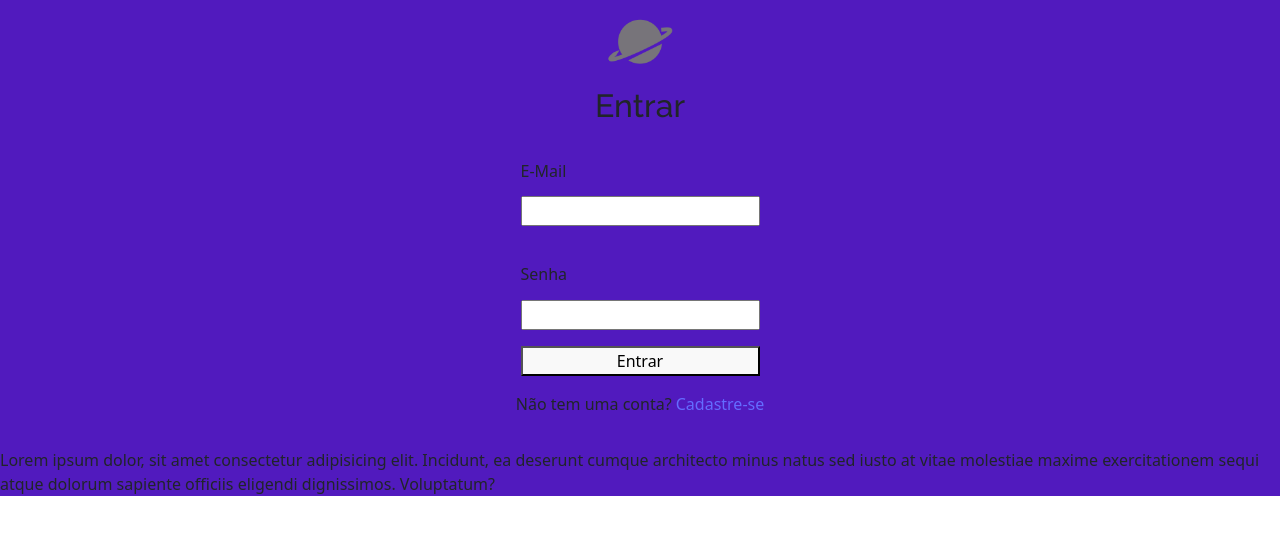
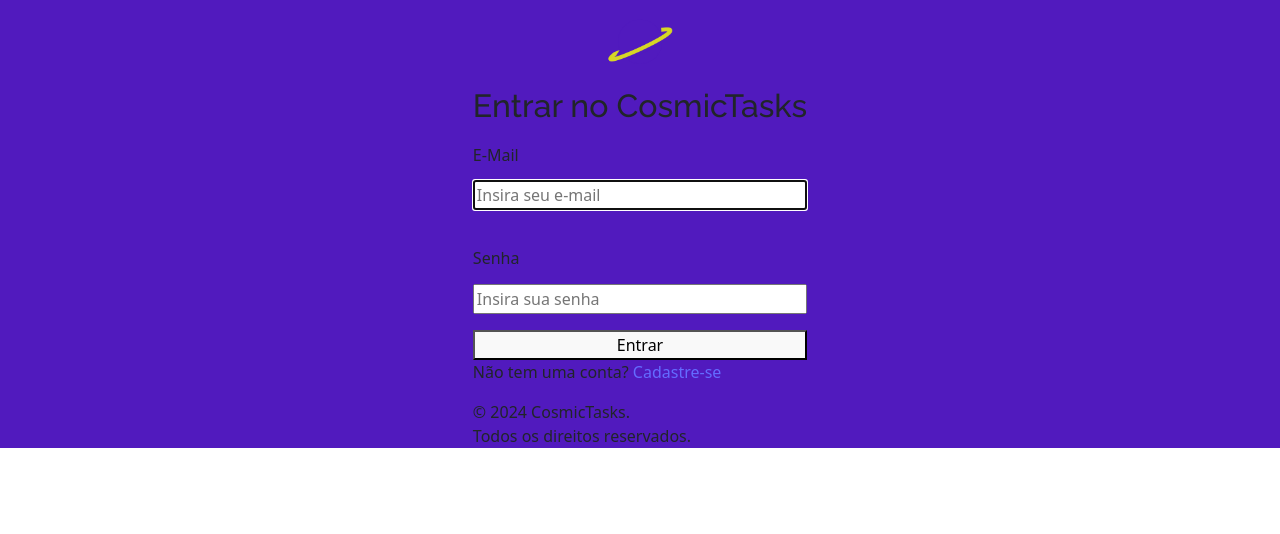
Before and after one commit to CosmicTasks/dev, a React (Vite) app in the folder app/: page /login in a window 1280 px wide. Shown: the top 534 px of the page. Built offline with nearby package versions, Linux system fonts and the light colour scheme; what emoji-mart would draw is missing.

Commit message:
login fetch

```diff
--- a/app/src/components/Login.jsx
+++ b/app/src/components/Login.jsx
@@ -1,35 +1,100 @@
 import { useState } from "react";
 import style from "./Login.module.css";
-import astronauta from "../assets/astronauta.svg";
-import PropTypes from "prop-types";
 import { Link } from "react-router-dom";
+import Alert from "./app/alert/Alert";
 
 const Login = () => {
+  const [email, setEmail] = useState("");
+  const [senha, setSenha] = useState("");
+  const [erro, setErro] = useState(null);
+  const [sucesso, setSucesso] = useState(false);
+
+  const handleLogin = async (e) => {
+    e.preventDefault();
+    try {
+      const info = { email, senha };
+      const response = await fetch("http://localhost:4000/api/login", {
+        method: "POST",
+        headers: {
+          "Content-Type": "application/json",
+        },
+        body: JSON.stringify(info),
+      });
+      const data = await response.json();
+      if (response.ok) {
+        const user = JSON.stringify(data);
+        localStorage.setItem("user", user);
+        setSucesso(true);
+        window.location.replace("/app");
+      } else {
+        setErro(response.error);
+      }
+    } catch (error) {
+      console.error(error);
+      setErro("Erro ao realizar login.");
+    }
+  };
+
   return (
     <div className={style.login}>
+      <div className={style.container}>
         <div className={style.header}>
-            <img src="./logo-cinza.png" alt="CosmicTasks" className={style.logo} />
-            <h1 className={style.chamada}>Entrar</h1>
+          <img src="./logo-icon.png" alt="CosmicTasks" className={style.logo} />
+          <h1 className={style.chamada}>Entrar no CosmicTasks</h1>
         </div>
-        <form className={style.form}>
-            <div className={style.inputGroup}>
-            <label htmlFor="email" className={style.label}>E-mail</label>
-            <input type="email" name="email" id="email" className={style.input} />
-            </div>
-            <div className={style.inputGroup}>
-            <label htmlFor="password" className={style.label}>Senha</label>
-            <input type="password" name="password" id="password" className={style.input} />
-            </div>
-            <button type="submit" className={style.button} >Entrar</button>
+        <form className={style.form} onSubmit={handleLogin}>
+          <div className={style.inputGroup}>
+            <label htmlFor="email" className={style.label}>
+              E-mail
+            </label>
+            <input
+              type="email"
+              name="email"
+              id="email"
+              className={style.input}
+              placeholder="Insira seu e-mail"
+              autoFocus
+              required
+            />
+          </div>
+          <div className={style.inputGroup}>
+            <label htmlFor="password" className={style.label}>
+              Senha
+            </label>
+            <input
+              type="password"
+              name="password"
+              id="password"
+              className={style.input}
+              placeholder="Insira sua senha"
+              required
+              minLength={8}
+            />
+          </div>
+          <button type="submit" className={style.button}>
+            Entrar
+          </button>
         </form>
         <div className={style.createAccount}>
-            <p>Não tem uma conta? <Link to="/register" className={style.link}>Cadastre-se</Link></p>
+          <p>
+            Não tem uma conta?{" "}
+            <Link to="/register" className={style.link}>
+              Cadastre-se
+            </Link>
+          </p>
         </div>
         <footer className={style.footer}>
-            Lorem ipsum dolor, sit amet consectetur adipisicing elit. Incidunt, ea deserunt cumque architecto minus natus sed iusto at vitae molestiae maxime exercitationem sequi atque dolorum sapiente officiis eligendi dignissimos. Voluptatum?
+          <span>
+            &copy; 2024 CosmicTasks. <br /> Todos os direitos reservados.
+          </span>
         </footer>
+        {erro && <Alert icon={"erro"} conteudo={erro} setErro={setErro} />}
+        {sucesso && (
+          <Alert icon={"sucesso"} conteudo={"Login realizado com sucesso!"} />
+        )}
+      </div>
     </div>
-  )
-}
+  );
+};
 
-export default Login
+export default Login;
```
